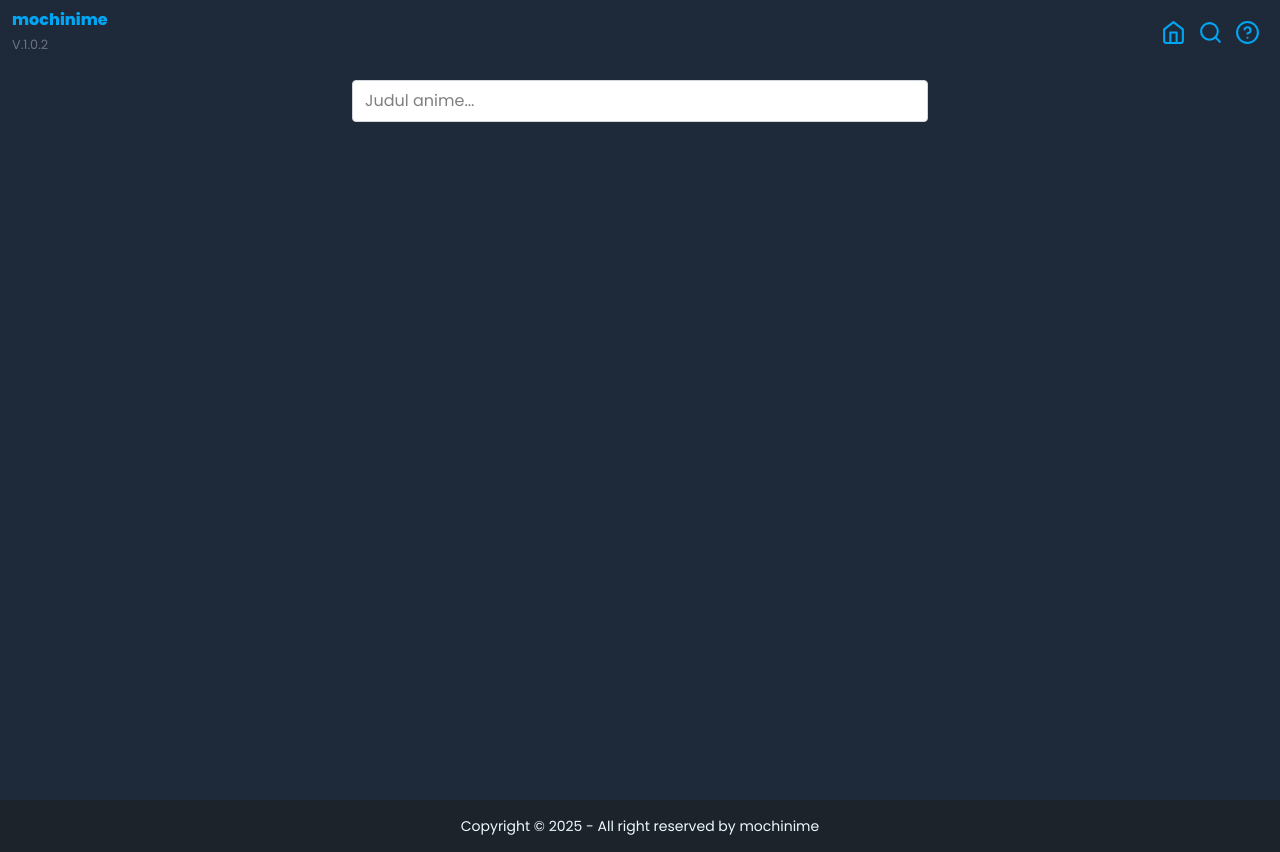
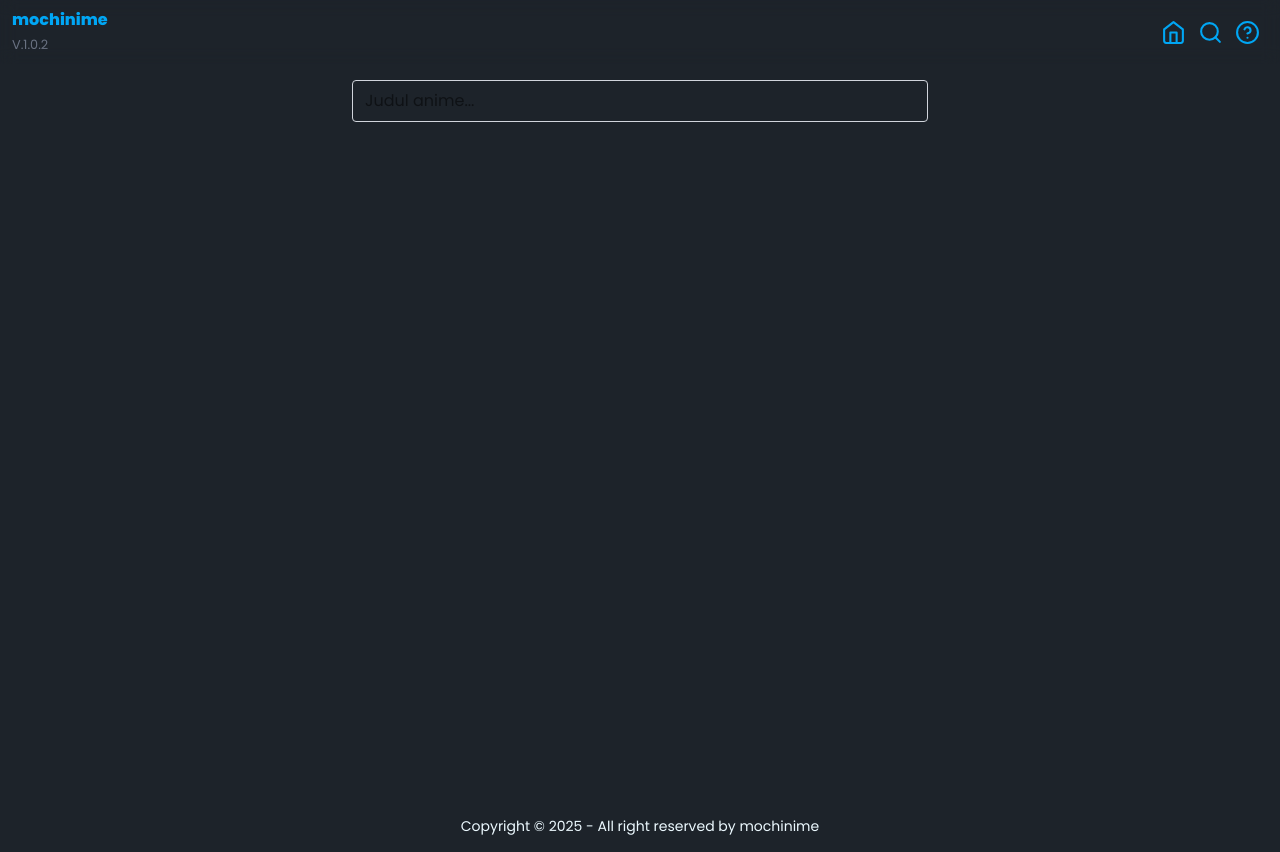
Before and after one commit to Mizuchii42/mochinime, a React (Vite) app: page /search in a window 1280 px wide. Built offline with nearby package versions, Linux system fonts and the light colour scheme.

Commit message:
fix background

```diff
--- a/src/page/search.jsx
+++ b/src/page/search.jsx
@@ -1,7 +1,6 @@
 import axios from "axios";
 import { useEffect, useState } from "react";
 import { Link } from "react-router-dom";
-
 const Search = () => {
   const [value, setValue] = useState("")
   const [data, setData] = useState([])
@@ -27,7 +26,7 @@ const Search = () => {
   }, [value])
 
   return (
-    <div className="w-full min-h-svh px-4 bg-gray-800">
+    <div className="w-full min-h-svh px-4">
 
       {/* Input */}
       <div className="pt-20 mb-6">
@@ -37,8 +36,7 @@ const Search = () => {
           onChange={(e) => setValue(e.target.value)}
           className="
             w-full max-w-xl mx-auto flex px-3 py-2 rounded
-            border border-gray-300 dark:border-gray-700
-            bg-white dark:bg-gray-800
+            border border-gray-300
             text-black dark:text-white
             outline-none
           "
@@ -46,7 +44,7 @@ const Search = () => {
       </div>
 
       {/* Result */}
-      <div className="grid grid-cols-2 sm:grid-cols-3 md:grid-cols-4 gap-4">
+      <div className="grid grid-cols-3 sm:grid-cols-4 md:grid-cols-4 gap-4">
         {data.map((e, index) => (
           <div
             key={index}
```
